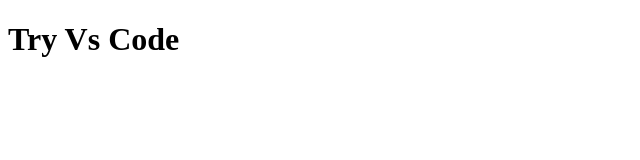
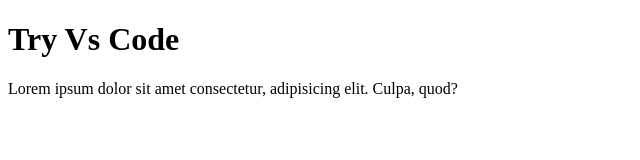
Before and after one commit to muhammadzuhaibdev/tesr-vs-code, a plain HTML site: page index.html in a window 1280 px wide. Shown: the whole page, without its empty margins (0-640 px from the left). Drawn offline with Linux system fonts and the light colour scheme.

Commit message:
add pera

```diff
--- a/index.html
+++ b/index.html
@@ -9,6 +9,9 @@
 
 <body>
     <h1>Try Vs Code</h1>
+    <p>
+        Lorem ipsum dolor sit amet consectetur, adipisicing elit. Culpa, quod?
+    </p>
 </body>
 
 </html>
```
